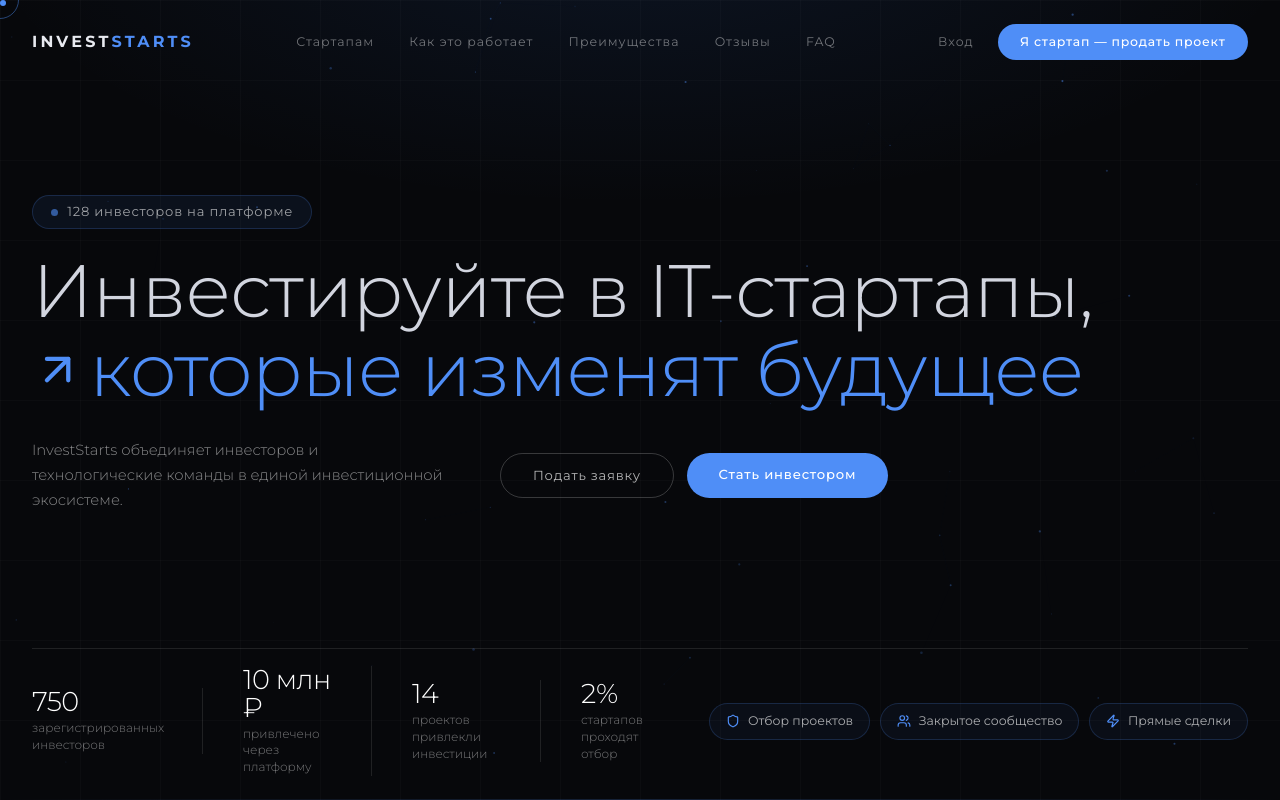
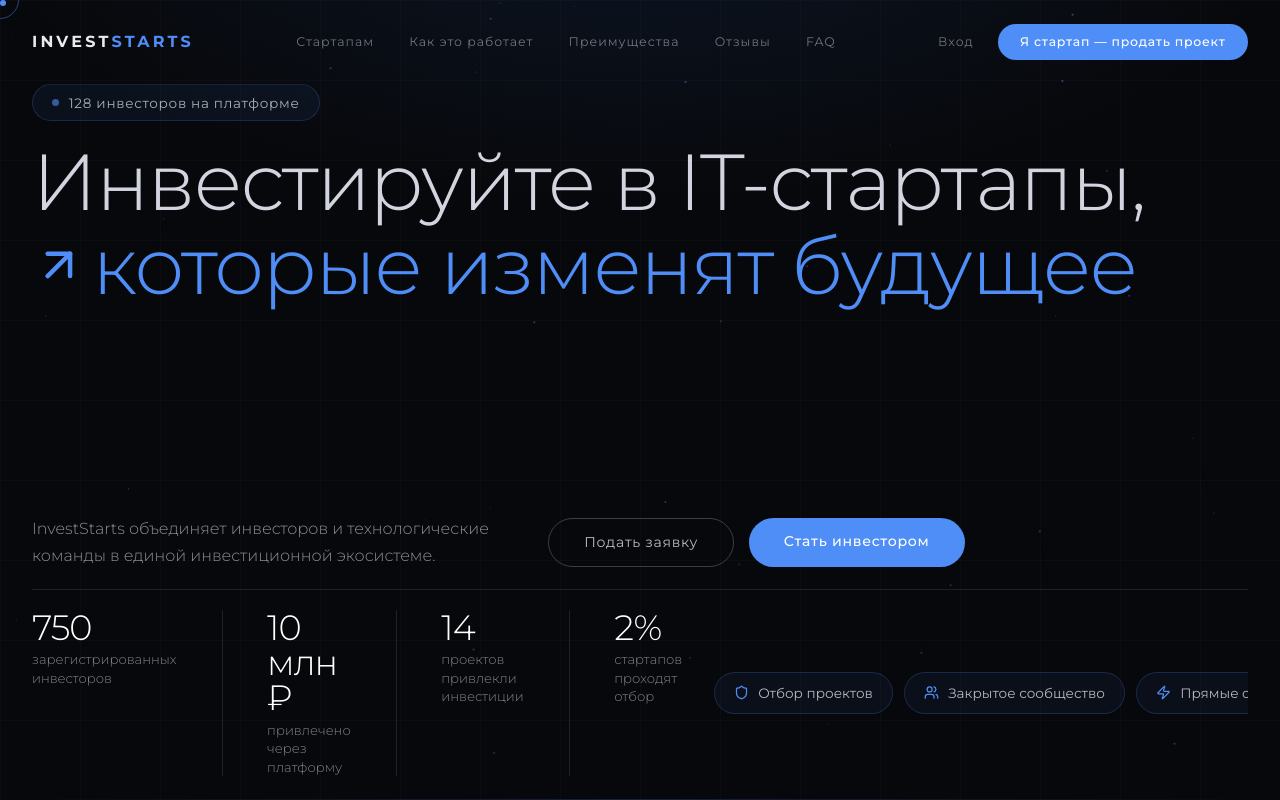
Before and after one commit to pr-poehali-dev/premium-invest-platform, a React (Vite) app: page / in a window 1280 px wide. Built offline with nearby package versions, Linux system fonts and the light colour scheme.

Commit message:
увеличь всё! от заголовка до нижней статистики слишком много воздуха

```diff
--- a/src/pages/Index.tsx
+++ b/src/pages/Index.tsx
@@ -298,47 +298,50 @@ export default function Index() {
             </nav>
           </Reveal>
 
-          {/* ── ЦЕНТР: badge + заголовок ── */}
-          <div style={{ flex: 1, display: "flex", flexDirection: "column", justifyContent: "center", gap: "1.4rem" }}>
+          {/* ── ЦЕНТР: всё между навбаром и нижней полосой ── */}
+          <div style={{ flex: 1, display: "flex", flexDirection: "column", justifyContent: "space-between", paddingTop: "3vh", paddingBottom: "2.5vh" }}>
 
+            {/* Верх: badge + огромный заголовок */}
+            <div style={{ display: "flex", flexDirection: "column", gap: "1.2rem" }}>
               <Reveal delay={300}>
-              <div style={{ display: "inline-flex", alignItems: "center", gap: "0.6rem", background: "rgba(79,142,247,0.07)", border: "1px solid rgba(79,142,247,0.2)", padding: "0.4rem 1.1rem", borderRadius: "2rem" }}>
+                <div style={{ display: "inline-flex", alignItems: "center", gap: "0.6rem", background: "rgba(79,142,247,0.07)", border: "1px solid rgba(79,142,247,0.2)", padding: "0.45rem 1.2rem", borderRadius: "2rem" }}>
                   <span className="animate-pulse" style={{ width: 7, height: 7, borderRadius: "50%", background: "#4f8ef7", flexShrink: 0 }} />
-                <span style={{ fontSize: "0.82rem", fontWeight: 400, color: "rgba(255,255,255,0.6)", letterSpacing: "0.06em" }}>128 инвесторов на платформе</span>
+                  <span style={{ fontSize: "0.85rem", fontWeight: 400, color: "rgba(255,255,255,0.65)", letterSpacing: "0.05em" }}>128 инвесторов на платформе</span>
                 </div>
               </Reveal>
 
-            <div style={{ display: "flex", flexDirection: "column", gap: "0" }}>
+              <div>
                 <div style={{ opacity: showContent ? 1 : 0, transform: showContent ? "translateY(0)" : "translateY(20px)", transition: "opacity 0.6s ease 0.3s, transform 0.7s cubic-bezier(0.16,1,0.3,1) 0.3s" }}>
-                <h1 style={{ fontSize: "clamp(2.6rem, 5.8vw, 5.8rem)", fontWeight: 200, color: "rgba(228,231,242,0.92)", letterSpacing: "-0.01em", lineHeight: 1.06, margin: 0, fontFamily: "Montserrat, sans-serif" }}>
+                  <h1 style={{ fontSize: "clamp(2.8rem, 6.2vw, 6.5rem)", fontWeight: 200, color: "rgba(228,231,242,0.92)", letterSpacing: "-0.02em", lineHeight: 1.05, margin: 0, fontFamily: "Montserrat, sans-serif" }}>
                     {line1.display}
                   </h1>
                 </div>
                 <div style={{ opacity: showContent ? 1 : 0, transform: showContent ? "translateY(0)" : "translateY(20px)", transition: "opacity 0.6s ease 0.52s, transform 0.7s cubic-bezier(0.16,1,0.3,1) 0.52s" }}>
                   <div style={{ display: "flex", alignItems: "center", gap: "0.4rem" }}>
-                  <Icon name="ArrowUpRight" style={{ color: "#4f8ef7", flexShrink: 0, width: "clamp(2rem, 4vw, 4rem)", height: "clamp(2rem, 4vw, 4rem)" }} />
-                  <h1 style={{ fontSize: "clamp(2.6rem, 5.8vw, 5.8rem)", fontWeight: 200, color: "#4f8ef7", letterSpacing: "-0.01em", lineHeight: 1.06, margin: 0, fontFamily: "Montserrat, sans-serif" }}>
+                    <Icon name="ArrowUpRight" style={{ color: "#4f8ef7", flexShrink: 0, width: "clamp(2.2rem, 4.2vw, 4.5rem)", height: "clamp(2.2rem, 4.2vw, 4.5rem)" }} />
+                    <h1 style={{ fontSize: "clamp(2.8rem, 6.2vw, 6.5rem)", fontWeight: 200, color: "#4f8ef7", letterSpacing: "-0.02em", lineHeight: 1.05, margin: 0, fontFamily: "Montserrat, sans-serif" }}>
                       {line2.display}
                     </h1>
                   </div>
                 </div>
               </div>
+            </div>
 
-            {/* Описание + кнопки */}
+            {/* Низ центра: описание + кнопки */}
             <Reveal delay={750}>
-              <div style={{ display: "flex", alignItems: "center", gap: "3rem", marginTop: "0.4rem" }}>
-                <p style={{ fontSize: "0.92rem", fontWeight: 300, color: "rgba(255,255,255,0.52)", lineHeight: 1.7, margin: 0, maxWidth: "420px" }}>
+              <div style={{ display: "flex", alignItems: "center", gap: "3.5rem" }}>
+                <p style={{ fontSize: "1rem", fontWeight: 300, color: "rgba(255,255,255,0.55)", lineHeight: 1.7, margin: 0, maxWidth: "460px" }}>
                   InvestStarts объединяет инвесторов и технологические команды в единой инвестиционной экосистеме.
                 </p>
-                <div style={{ display: "flex", gap: "0.8rem", flexShrink: 0 }}>
+                <div style={{ display: "flex", gap: "0.9rem", flexShrink: 0 }}>
                   <a href="#" className="transition-all duration-200"
-                    style={{ fontSize: "0.82rem", fontWeight: 400, letterSpacing: "0.06em", color: "rgba(255,255,255,0.7)", border: "1px solid rgba(255,255,255,0.2)", padding: "0.75rem 2rem", borderRadius: "2rem", whiteSpace: "nowrap" }}
+                    style={{ fontSize: "0.88rem", fontWeight: 400, letterSpacing: "0.05em", color: "rgba(255,255,255,0.72)", border: "1px solid rgba(255,255,255,0.22)", padding: "0.8rem 2.2rem", borderRadius: "2rem", whiteSpace: "nowrap" }}
                     onMouseEnter={(e) => { (e.currentTarget as HTMLElement).style.color = "#fff"; (e.currentTarget as HTMLElement).style.borderColor = "rgba(255,255,255,0.5)"; (e.currentTarget as HTMLElement).style.background = "rgba(255,255,255,0.05)"; }}
-                    onMouseLeave={(e) => { (e.currentTarget as HTMLElement).style.color = "rgba(255,255,255,0.7)"; (e.currentTarget as HTMLElement).style.borderColor = "rgba(255,255,255,0.2)"; (e.currentTarget as HTMLElement).style.background = "transparent"; }}>
+                    onMouseLeave={(e) => { (e.currentTarget as HTMLElement).style.color = "rgba(255,255,255,0.72)"; (e.currentTarget as HTMLElement).style.borderColor = "rgba(255,255,255,0.22)"; (e.currentTarget as HTMLElement).style.background = "transparent"; }}>
                     Подать заявку
                   </a>
                   <a href="#" className="transition-all duration-200"
-                    style={{ fontSize: "0.82rem", fontWeight: 500, letterSpacing: "0.06em", color: "#fff", background: "#4f8ef7", padding: "0.75rem 2rem", borderRadius: "2rem", whiteSpace: "nowrap" }}
+                    style={{ fontSize: "0.88rem", fontWeight: 500, letterSpacing: "0.05em", color: "#fff", background: "#4f8ef7", padding: "0.8rem 2.2rem", borderRadius: "2rem", whiteSpace: "nowrap" }}
                     onMouseEnter={(e) => { (e.currentTarget as HTMLElement).style.background = "#3a7ae0"; (e.currentTarget as HTMLElement).style.transform = "scale(1.02)"; }}
                     onMouseLeave={(e) => { (e.currentTarget as HTMLElement).style.background = "#4f8ef7"; (e.currentTarget as HTMLElement).style.transform = "scale(1)"; }}>
                     Стать инвестором
@@ -346,16 +349,17 @@ export default function Index() {
                 </div>
               </div>
             </Reveal>
+
           </div>
 
           {/* ── НИЖНЯЯ ПОЛОСА ── */}
           <div style={{ flexShrink: 0 }}>
             <HLine delay={1000} />
             <Reveal delay={1100}>
-              <div style={{ display: "flex", alignItems: "center", justifyContent: "space-between", paddingTop: "1.1rem", gap: "2rem" }}>
+              <div style={{ display: "flex", alignItems: "center", justifyContent: "space-between", paddingTop: "1.2rem", gap: "2rem" }}>
 
                 {/* Метрики */}
-                <div style={{ display: "flex", alignItems: "center", gap: "0" }}>
+                <div style={{ display: "flex", alignItems: "stretch", gap: "0" }}>
                   {[
                     { value: 750, suffix: "", label: "зарегистрированных инвесторов" },
                     { value: 10, suffix: " млн ₽", label: "привлечено через платформу" },
@@ -363,11 +367,11 @@ export default function Index() {
                     { value: 2, suffix: "%", label: "стартапов проходят отбор" },
                   ].map((s, i) => (
                     <div key={s.label} style={{ display: "flex", alignItems: "stretch" }}>
-                      <div style={{ paddingRight: i < 3 ? "2.5rem" : "0", paddingLeft: i === 0 ? "0" : "2.5rem" }}>
-                        <div style={{ fontSize: "1.7rem", fontWeight: 300, color: "#fff", letterSpacing: "-0.02em", lineHeight: 1 }}>
+                      <div style={{ paddingRight: i < 3 ? "2.8rem" : "0", paddingLeft: i === 0 ? "0" : "2.8rem" }}>
+                        <div style={{ fontSize: "2.2rem", fontWeight: 300, color: "#fff", letterSpacing: "-0.03em", lineHeight: 1 }}>
                           <CountUp to={s.value} suffix={s.suffix} delay={1150 + i * 100} />
                         </div>
-                        <div style={{ marginTop: "0.3rem", fontSize: "0.75rem", fontWeight: 300, color: "rgba(255,255,255,0.45)", lineHeight: 1.4, maxWidth: "130px" }}>
+                        <div style={{ marginTop: "0.35rem", fontSize: "0.82rem", fontWeight: 300, color: "rgba(255,255,255,0.5)", lineHeight: 1.4 }}>
                           {s.label}
                         </div>
                       </div>
@@ -377,18 +381,18 @@ export default function Index() {
                 </div>
 
                 {/* Trust pills */}
-                <div style={{ display: "flex", gap: "0.6rem", flexShrink: 0 }}>
+                <div style={{ display: "flex", gap: "0.7rem", flexShrink: 0 }}>
                   {[
                     { icon: "Shield", text: "Отбор проектов" },
                     { icon: "Users", text: "Закрытое сообщество" },
                     { icon: "Zap", text: "Прямые сделки" },
                   ].map((b) => (
                     <div key={b.text} className="transition-all duration-200"
-                      style={{ display: "flex", alignItems: "center", gap: "0.5rem", padding: "0.5rem 1rem", border: "1px solid rgba(79,142,247,0.2)", background: "rgba(79,142,247,0.05)", borderRadius: "2rem", cursor: "default", whiteSpace: "nowrap" }}
+                      style={{ display: "flex", alignItems: "center", gap: "0.55rem", padding: "0.6rem 1.2rem", border: "1px solid rgba(79,142,247,0.22)", background: "rgba(79,142,247,0.06)", borderRadius: "2rem", cursor: "default", whiteSpace: "nowrap" }}
                       onMouseEnter={(e) => { (e.currentTarget as HTMLElement).style.borderColor = "rgba(79,142,247,0.5)"; (e.currentTarget as HTMLElement).style.background = "rgba(79,142,247,0.12)"; }}
-                      onMouseLeave={(e) => { (e.currentTarget as HTMLElement).style.borderColor = "rgba(79,142,247,0.2)"; (e.currentTarget as HTMLElement).style.background = "rgba(79,142,247,0.05)"; }}>
-                      <Icon name={b.icon as "Shield"} size={14} style={{ color: "#4f8ef7" }} />
-                      <span style={{ fontSize: "0.78rem", fontWeight: 400, color: "rgba(255,255,255,0.65)" }}>{b.text}</span>
+                      onMouseLeave={(e) => { (e.currentTarget as HTMLElement).style.borderColor = "rgba(79,142,247,0.22)"; (e.currentTarget as HTMLElement).style.background = "rgba(79,142,247,0.06)"; }}>
+                      <Icon name={b.icon as "Shield"} size={15} style={{ color: "#4f8ef7" }} />
+                      <span style={{ fontSize: "0.85rem", fontWeight: 400, color: "rgba(255,255,255,0.7)" }}>{b.text}</span>
                     </div>
                   ))}
                 </div>
```
Lines whose indentation alone changed are shown as unchanged.
